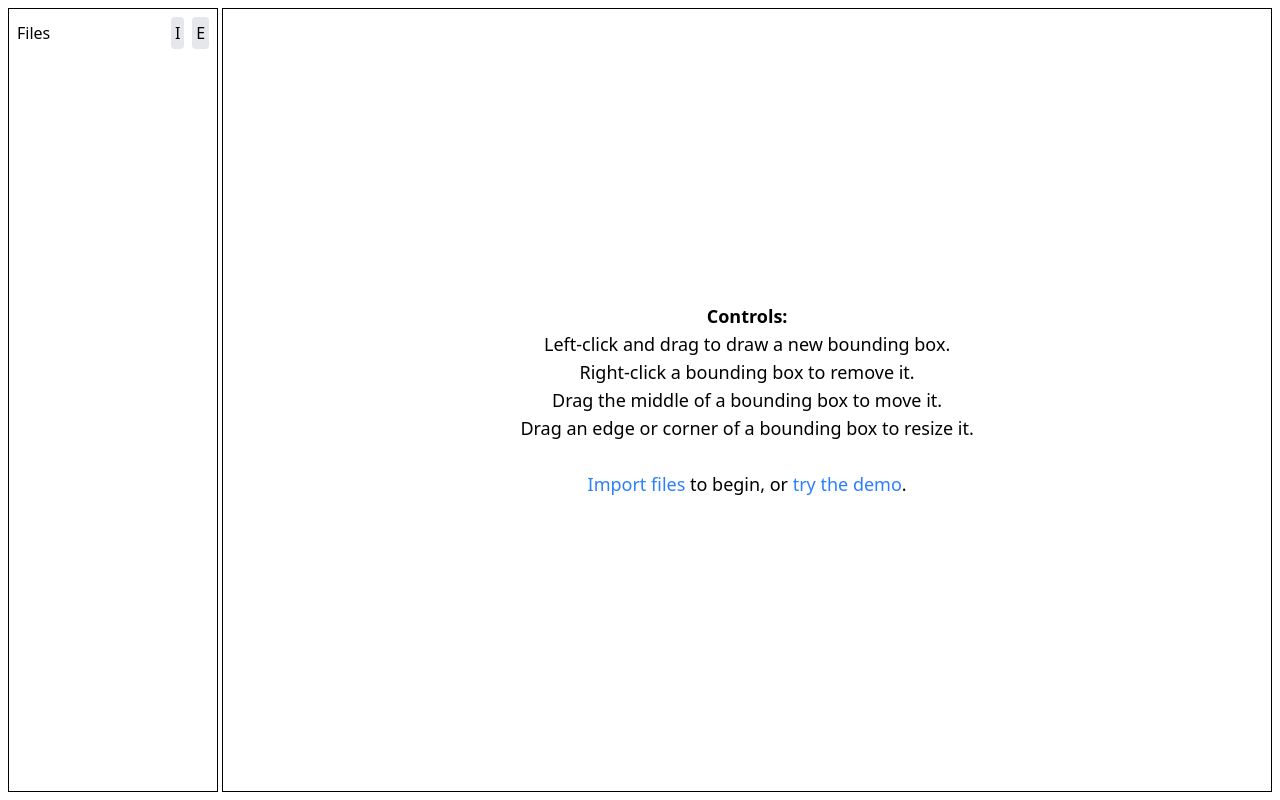
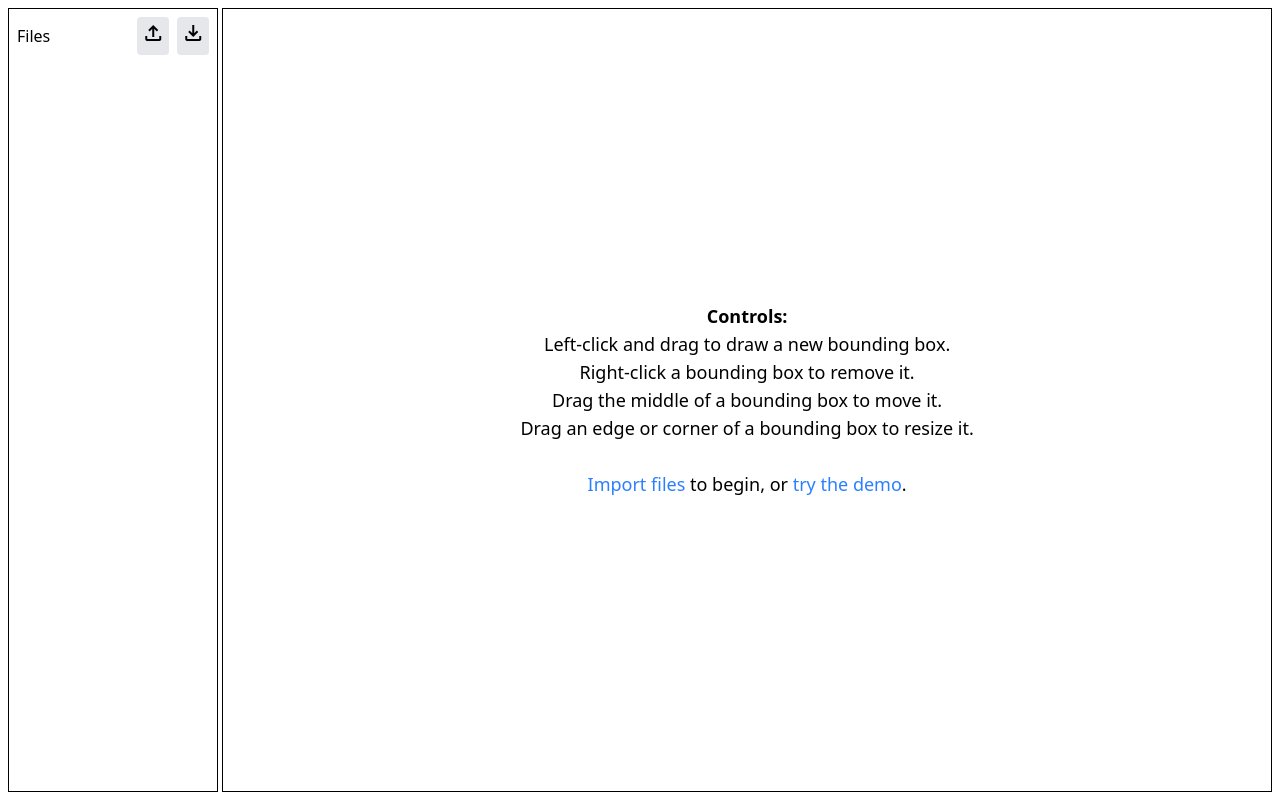
Before and after one commit to ericcai32/annotation-editor, a React (Vite) app: page / in a window 1280 px wide. Built offline with nearby package versions, Linux system fonts and the light colour scheme.

Commit message:
Add icons

```diff
--- a/index.html
+++ b/index.html
@@ -2,9 +2,10 @@
 <html lang="en">
   <head>
     <meta charset="UTF-8" />
-    <link rel="icon" type="image/svg+xml" href="/vite.svg" />
+    <link rel="icon" type="image/svg+xml" href="/draw.svg" />
     <meta name="viewport" content="width=device-width, initial-scale=1.0" />
     <title>Computer Vision Annotation Editor</title>
+    <link rel="stylesheet" href="https://fonts.googleapis.com/css2?family=Material+Symbols+Outlined:opsz,wght,FILL,GRAD@20,400,0,0&icon_names=download,upload" />
   </head>
 
   <body>
--- a/src/components/Explorer.tsx
+++ b/src/components/Explorer.tsx
@@ -165,14 +165,14 @@ function Explorer({
             title="Import"
             onClick={() => importInputRef.current?.click()}
           >
-            I
+            <span className="material-symbols-outlined">upload</span>
           </button>
           <button
             className="rounded bg-gray-200 p-1 hover:bg-gray-300"
             title="Export"
             onClick={handleExport}
           >
-            E
+            <span className="material-symbols-outlined">download</span>
           </button>
         </div>
       </header>
```
Also changed, not shown: public/draw.svg (added).
